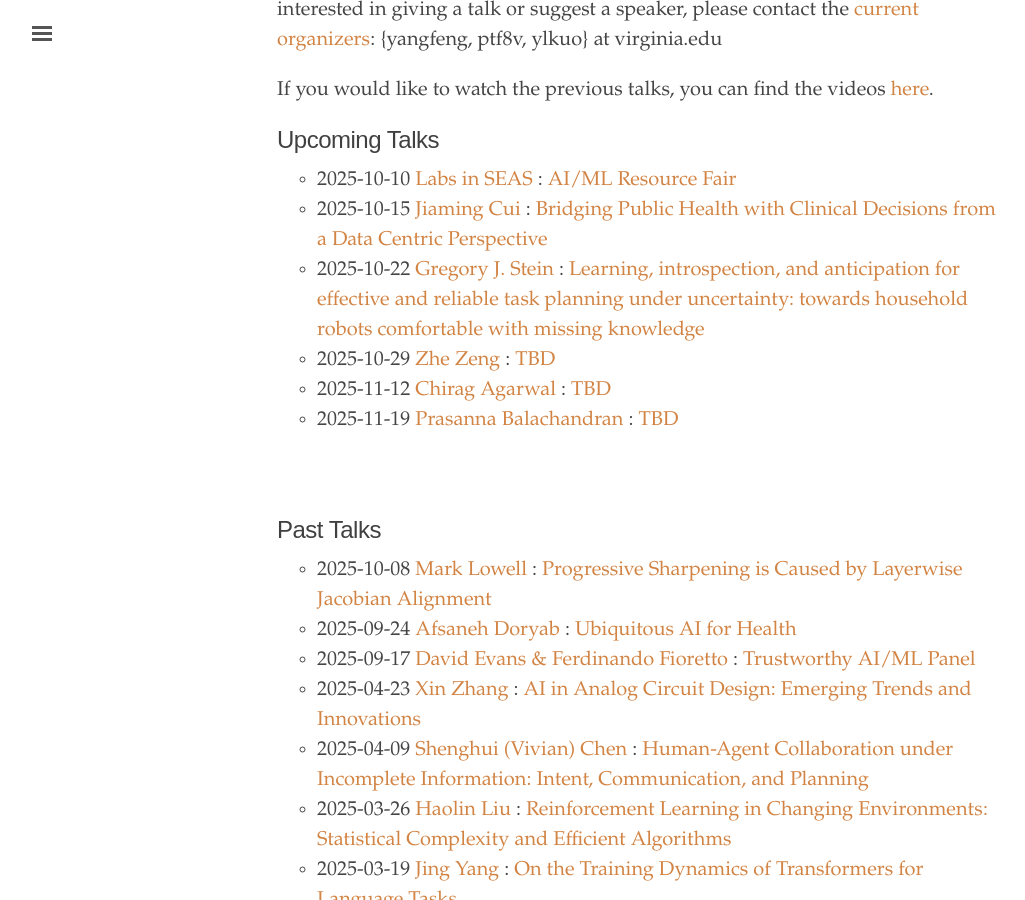
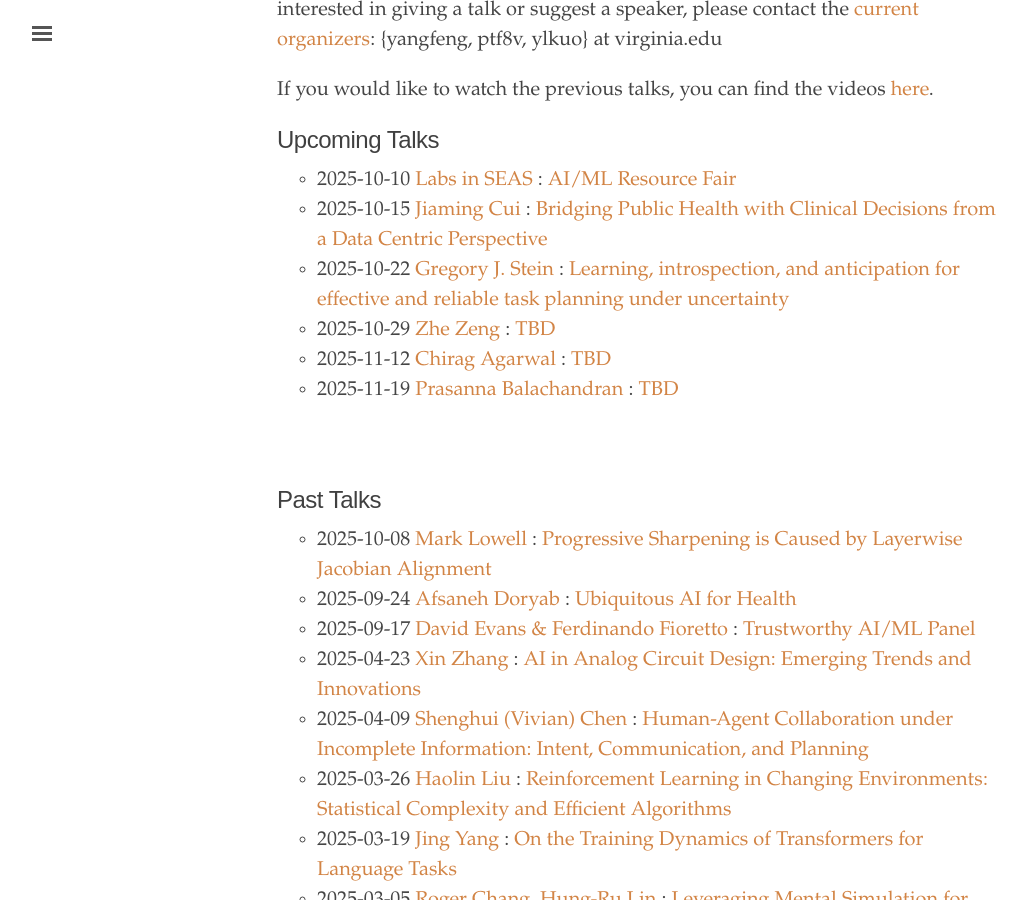
Before and after one commit to uvaml/uvaml.github.io, a Jekyll site: the page built from index.html, in a window 1280 px wide and 900 px high, scrolled down 392 px. Shown: the whole window, without its empty margins (3-1028 px from the left). Built offline with Jekyll 4.4.1, drawn with Linux system fonts in a browser that asks for light colours.

Commit message:
simplify greg's talk title

```diff
--- a/_texts/2025-10-22.md
+++ b/_texts/2025-10-22.md
@@ -1,6 +1,6 @@
 ---
 layout: post
-title: "Learning, introspection, and anticipation for effective and reliable task planning under uncertainty: towards household robots comfortable with missing knowledge"
+title: "Learning, introspection, and anticipation for effective and reliable task planning under uncertainty"
 author: Gregory J. Stein
 homepage: "https://cs.gmu.edu/~gjstein/"
 image: "https://cs.gmu.edu/~gjstein/assets/posts/gjstein_headshot_sq_2024_06.jpg"
```
